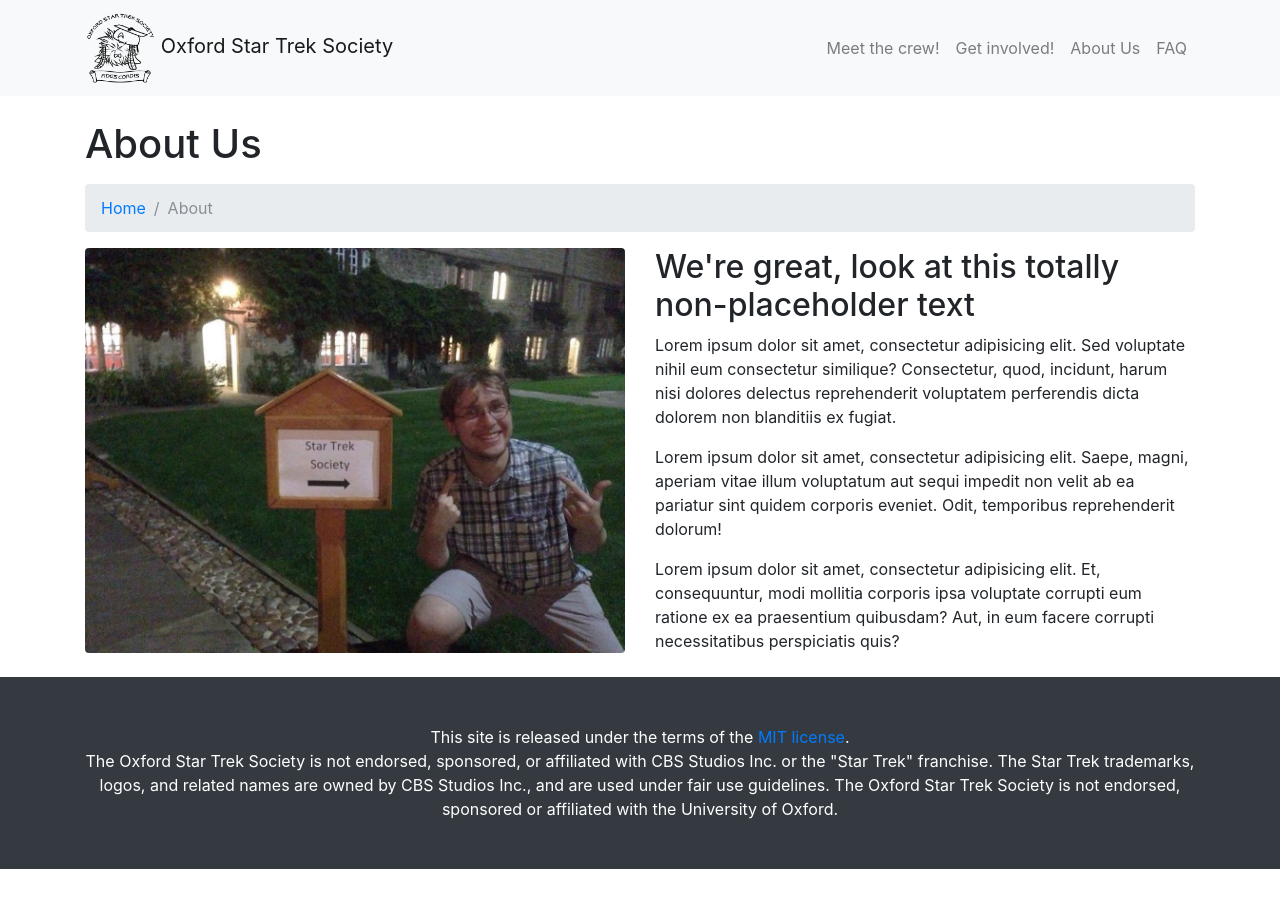
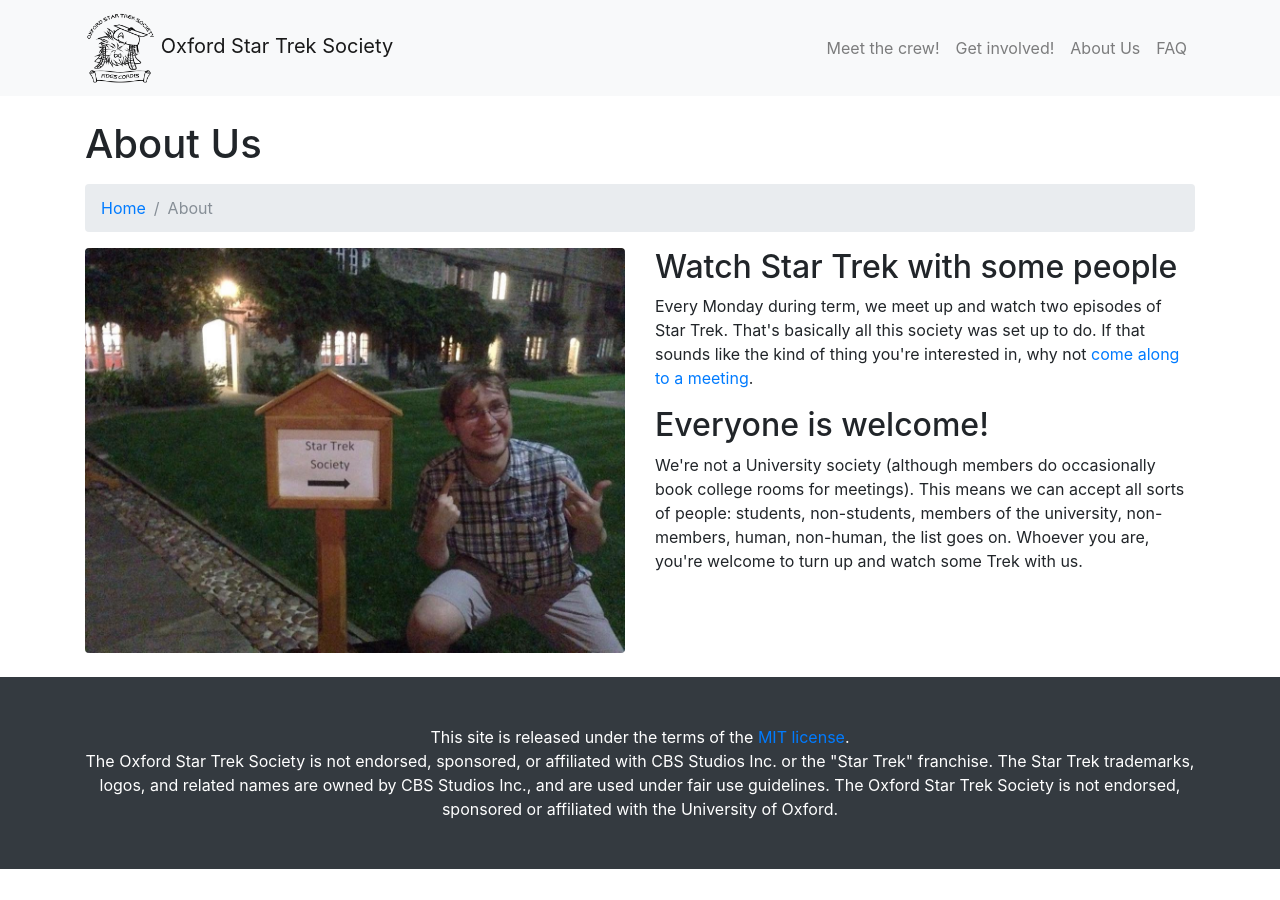
Before and after one commit to oxfordstartreksociety/oxfordstartreksociety.github.io, a Jekyll site: the page built from about.html, in a window 1280 px wide. Built offline with Jekyll 4.4.1, drawn with Linux system fonts in a browser that asks for light colours.

Commit message:
non placeholderise about

```diff
--- a/about.html
+++ b/about.html
@@ -16,10 +16,23 @@
 	  <img class="img-fluid rounded mb-4" src="img/treksoc.jpg" alt="">
 	</div>
 	<div class="col-lg-6">
-	  <h2>We're great, look at this totally non-placeholder text</h2>
-	  <p>Lorem ipsum dolor sit amet, consectetur adipisicing elit. Sed voluptate nihil eum consectetur similique? Consectetur, quod, incidunt, harum nisi dolores delectus reprehenderit voluptatem perferendis dicta dolorem non blanditiis ex fugiat.</p>
-	  <p>Lorem ipsum dolor sit amet, consectetur adipisicing elit. Saepe, magni, aperiam vitae illum voluptatum aut sequi impedit non velit ab ea pariatur sint quidem corporis eveniet. Odit, temporibus reprehenderit dolorum!</p>
-	  <p>Lorem ipsum dolor sit amet, consectetur adipisicing elit. Et, consequuntur, modi mollitia corporis ipsa voluptate corrupti eum ratione ex ea praesentium quibusdam? Aut, in eum facere corrupti necessitatibus perspiciatis quis?</p>
+	  <h2>Watch Star Trek with some people</h2>
+	  <p>
+		Every Monday during term, we meet up and watch two episodes of
+		Star Trek. That's basically all this society was set up to
+		do. If that sounds like the kind of thing you're interested
+		in, why not <a href="/involved.html">come along to a
+		meeting</a>.
+	  </p>
+	  <h2>Everyone is welcome!</h2>
+	  <p>
+		We're not a University society (although members do
+		occasionally book college rooms for meetings). This means we
+		can accept all sorts of people: students, non-students,
+		members of the university, non-members, human, non-human, the
+		list goes on. Whoever you are, you're welcome to turn up and
+		watch some Trek with us.
+	  </p>
 	</div>
   </div>
 </div>
```
